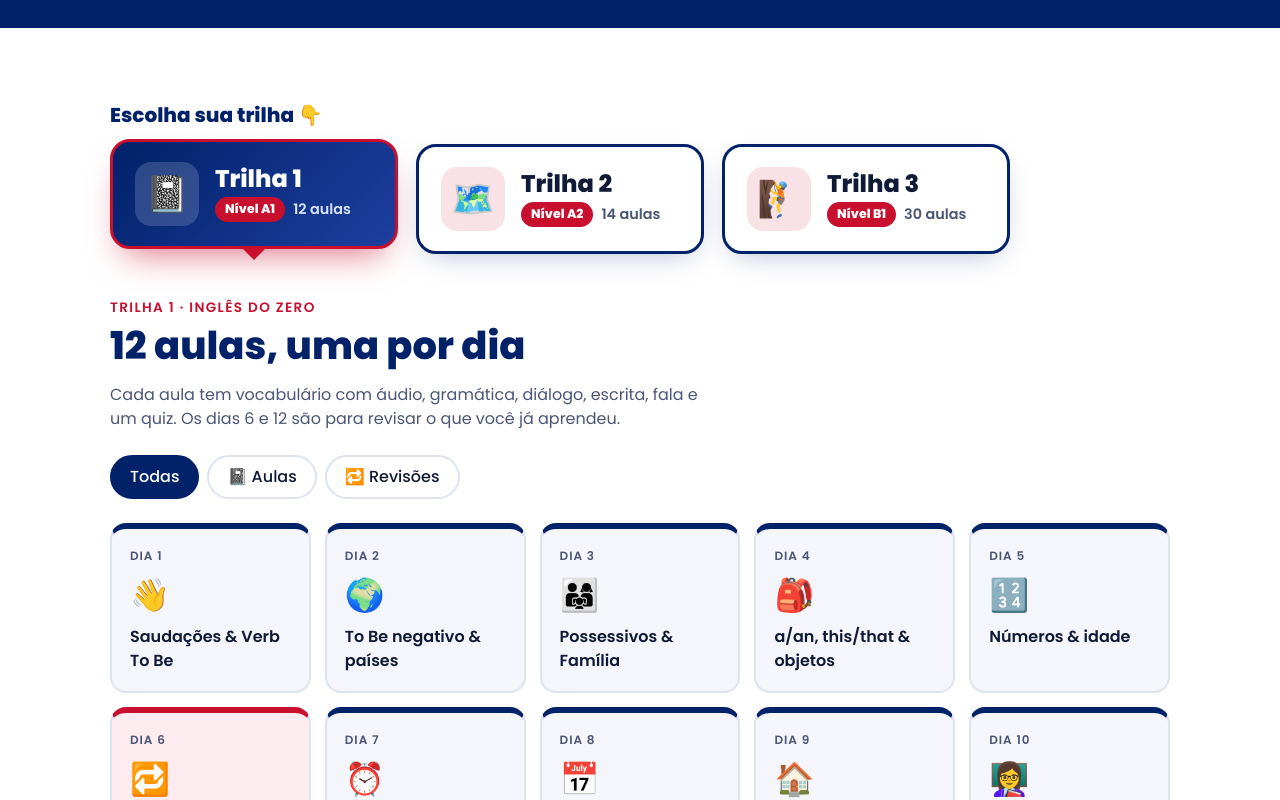
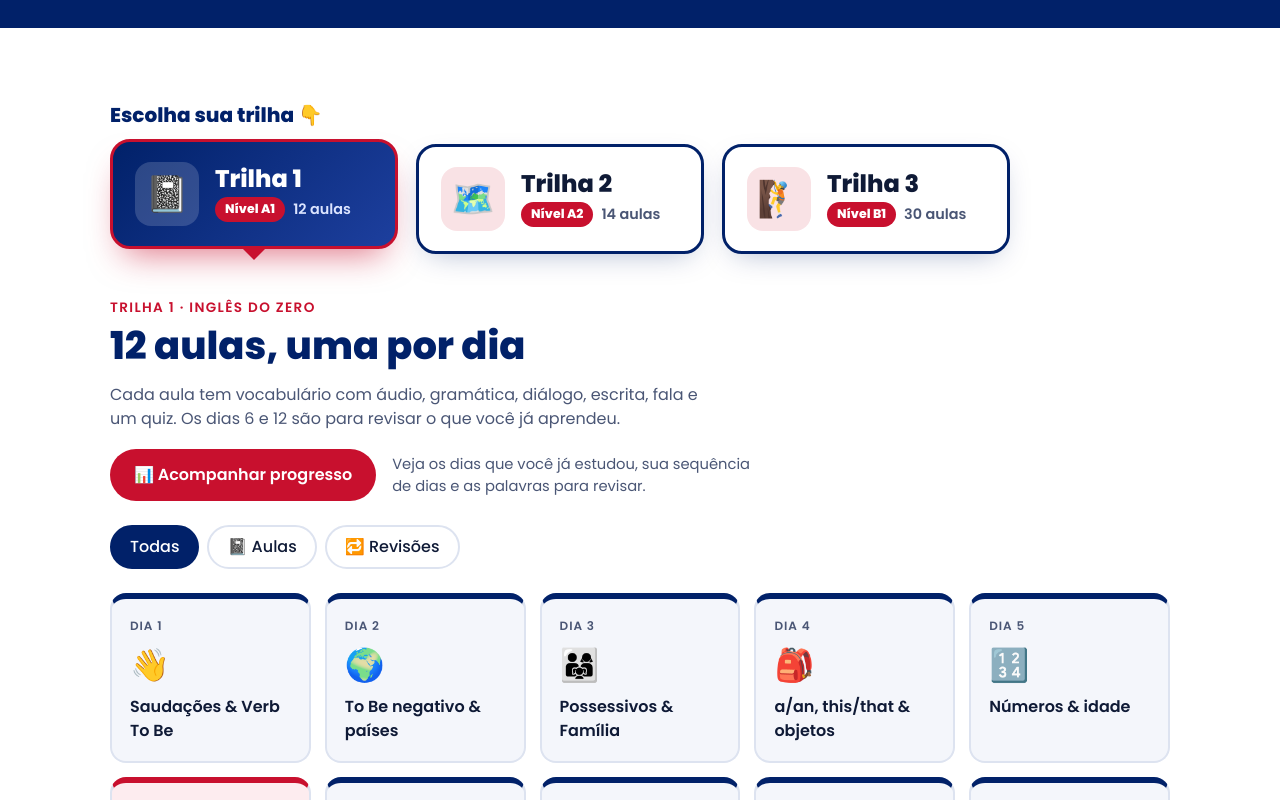
Before and after one commit to Carlos-Kaynan/meu-site, a React (Vite) app: page / in a window 1280 px wide. Shown: the part 2000-2800 px from the top of the page. Built offline with nearby package versions, Linux system fonts and the light colour scheme.

Commit message:
Botão Acompanhar progresso em cada trilha

```diff
--- a/src/App.css
+++ b/src/App.css
@@ -595,9 +595,25 @@ section[id] {
 .aula-titulo {
   font-weight: 600;
 }
+/* Botão "Acompanhar progresso" + dica, logo abaixo da descrição da trilha */
+.trilha-acoes {
+  display: flex;
+  flex-wrap: wrap;
+  align-items: center;
+  gap: 10px 16px;
+  margin-top: 18px;
+}
+.trilha-acoes-dica {
+  max-width: 40ch;
+  color: var(--ink-muted);
+  font-size: 0.92rem;
+}
 .trilha-fim {
+  display: flex;
+  flex-wrap: wrap;
+  justify-content: center;
+  gap: 12px;
   margin-top: 36px;
-  text-align: center;
 }
 
 /* ---------- Rodapé ---------- */
--- a/src/components/Trilha.jsx
+++ b/src/components/Trilha.jsx
@@ -28,6 +28,14 @@ function ListaDeAulas({ trilha }) {
       </p>
       <h2>{trilha.aulas.length} aulas, uma por dia</h2>
       <p className="trilha-intro">{trilha.descricao}</p>
+
+      {/* O endereço da trilha SEM "#dia-N" abre a página inicial dela: dias estudados, sequência e revisão. */}
+      <div className="trilha-acoes">
+        <a className="botao botao-principal" href={trilha.url}>
+          📊 Acompanhar progresso
+        </a>
+        <span className="trilha-acoes-dica">Veja os dias que você já estudou, sua sequência de dias e as palavras para revisar.</span>
+      </div>
 
       <div className="filtros" role="group" aria-label="Filtrar aulas">
         {filtros.map((f) => (
@@ -67,8 +75,11 @@ function ListaDeAulas({ trilha }) {
       ))}
 
       <div className="trilha-fim">
-        <a className="botao botao-principal" href={trilha.url}>
+        <a className="botao botao-principal" href={`${trilha.url}#dia-1`}>
           Começar a {trilha.nome} →
+        </a>
+        <a className="botao botao-contorno" href={trilha.url}>
+          📊 Acompanhar progresso
         </a>
       </div>
     </div>
```
Also changed, not shown: 1 other file (tests, documents, lock files or other folders).
